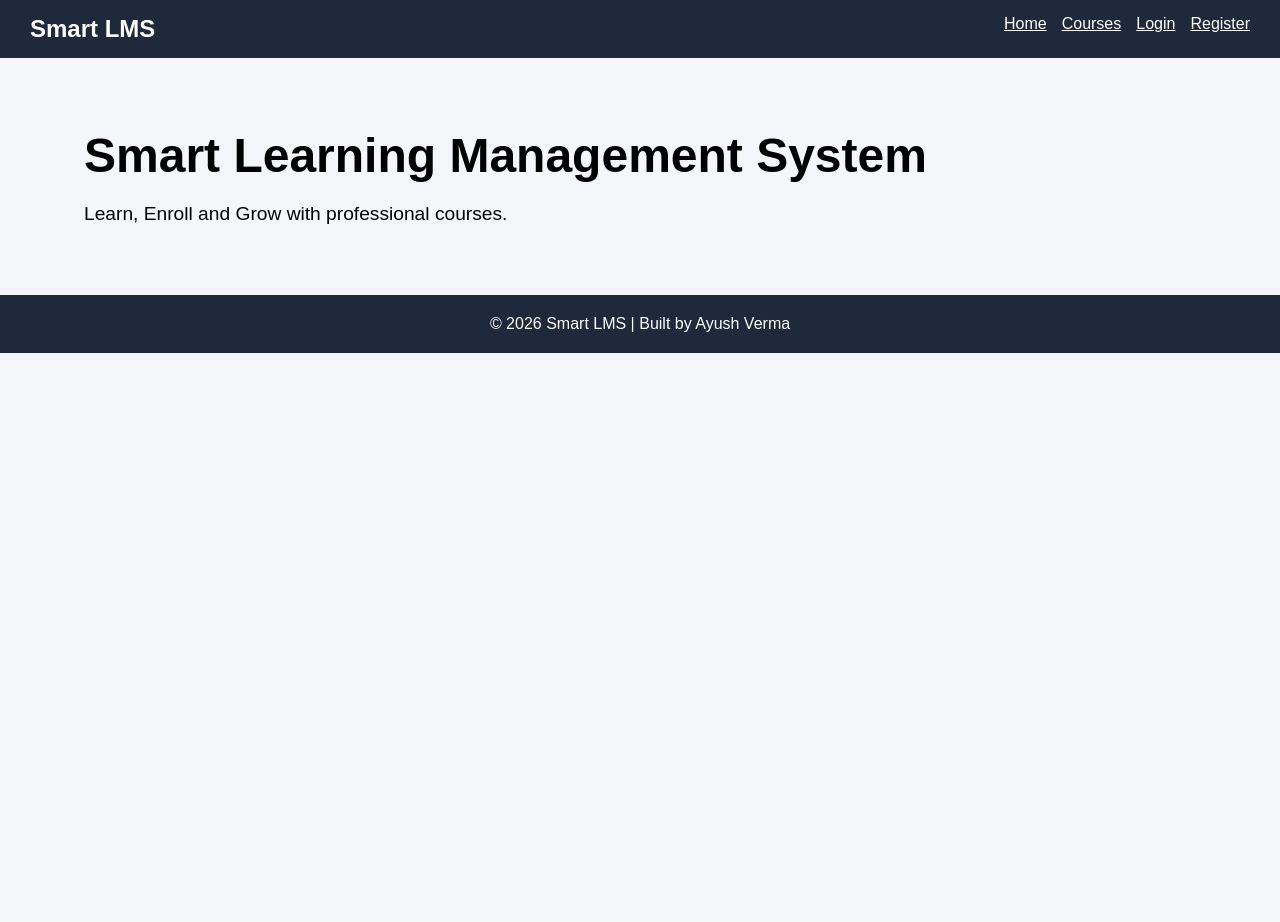
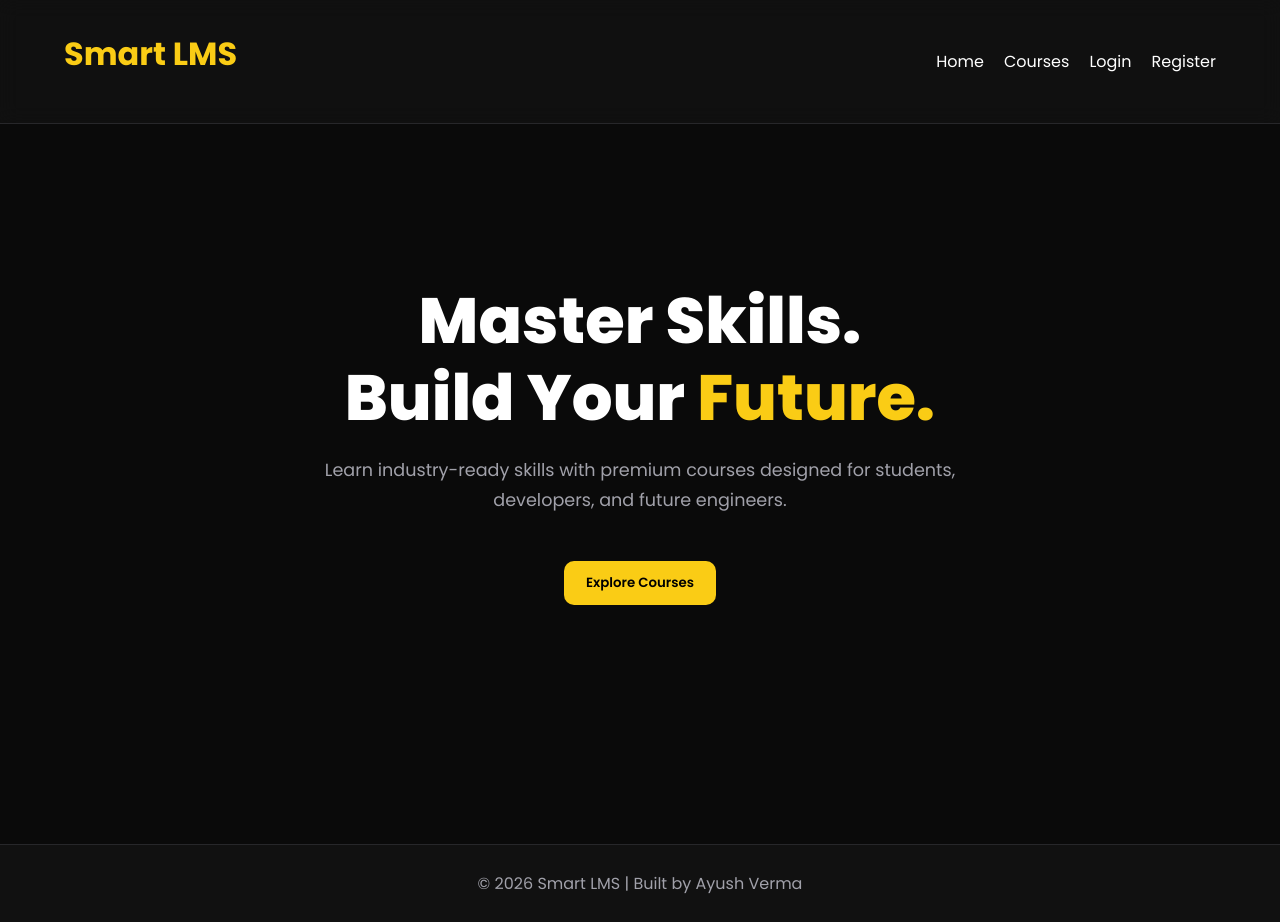
Before and after one commit to ayyush-gif/smart-learning-management-system, a React app in the folder frontend/: page / in a window 1280 px wide. Before the commit the page ends 800 px from the top, so only its background shows below. Built offline with nearby package versions, Linux system fonts and the light colour scheme; the HTML template or start-up script is replaced by a standard one.

Commit message:
Added premium dark UI

```diff
--- a/frontend/src/components/Footer.jsx
+++ b/frontend/src/components/Footer.jsx
@@ -1,16 +1,9 @@
 function Footer() {
   return (
-    <footer
-      style={{
-        marginTop: "50px",
-        padding: "20px",
-        textAlign: "center",
-        background: "#1e293b",
-        color: "white",
-      }}
-    >
+    <footer>
       <p>
-        © 2026 Smart LMS | Built by Ayush Verma
+        © 2026 Smart LMS | Built by
+        Ayush Verma
       </p>
     </footer>
   );
--- a/frontend/src/components/Navbar.jsx
+++ b/frontend/src/components/Navbar.jsx
@@ -15,68 +15,50 @@ function Navbar() {
   };
 
   return (
-    <nav
+    <nav>
+      <div
+        className="container"
         style={{
-        background: "#1e293b",
-        color: "white",
-        padding: "15px 30px",
           display: "flex",
           justifyContent: "space-between",
+          alignItems: "center",
         }}
       >
-      <h2>Smart LMS</h2>
-
-      <div>
-        <Link
-          to="/"
+        <h2
           style={{
-            color: "white",
-            marginRight: "15px",
+            color: "#facc15",
+            cursor: "pointer",
           }}
         >
-          Home
-        </Link>
+          Smart LMS
+        </h2>
 
-        <Link
-          to="/courses"
+        <div
           style={{
-            color: "white",
-            marginRight: "15px",
+            display: "flex",
+            gap: "20px",
+            alignItems: "center",
           }}
         >
+          <Link to="/">Home</Link>
+
+          <Link to="/courses">
             Courses
           </Link>
 
           {!user ? (
             <>
-            <Link
-              to="/login"
-              style={{
-                color: "white",
-                marginRight: "15px",
-              }}
-            >
+              <Link to="/login">
                 Login
               </Link>
 
-            <Link
-              to="/register"
-              style={{
-                color: "white",
-              }}
-            >
+              <Link to="/register">
                 Register
               </Link>
             </>
           ) : (
             <>
-            <Link
-              to="/dashboard"
-              style={{
-                color: "white",
-                marginRight: "15px",
-              }}
-            >
+              <Link to="/dashboard">
                 Dashboard
               </Link>
 
@@ -89,6 +71,7 @@ function Navbar() {
             </>
           )}
         </div>
+      </div>
     </nav>
   );
 }
--- a/frontend/src/index.css
+++ b/frontend/src/index.css
@@ -1,46 +1,237 @@
+/* Google Font */
+@import url("https://fonts.googleapis.com/css2?family=Poppins:wght@300;400;500;600;700;800&display=swap");
+
 * {
   margin: 0;
   padding: 0;
   box-sizing: border-box;
-  font-family: Arial, sans-serif;
+  font-family: "Poppins", sans-serif;
+}
+
+:root {
+  --bg-primary: #0a0a0a;
+  --bg-secondary: #111111;
+  --card-bg: #181818;
+  --accent: #facc15;
+  --accent-hover: #eab308;
+  --text-primary: #ffffff;
+  --text-secondary: #a1a1aa;
+  --border: #27272a;
+}
+
+html {
+  scroll-behavior: smooth;
 }
 
 body {
-  background-color: #f4f6f9;
+  background: var(--bg-primary);
+  color: var(--text-primary);
+  min-height: 100vh;
 }
 
+/* Container */
 .container {
   width: 90%;
   max-width: 1200px;
   margin: auto;
-  padding: 20px;
+  padding: 30px 0;
 }
 
-.card {
-  background: white;
-  padding: 20px;
-  margin: 15px 0;
-  border-radius: 10px;
-  box-shadow: 0px 2px 10px rgba(0,0,0,0.1);
+/* Navbar */
+nav {
+  background: rgba(17, 17, 17, 0.9);
+  backdrop-filter: blur(10px);
+  border-bottom: 1px solid var(--border);
+  position: sticky;
+  top: 0;
+  z-index: 1000;
 }
 
+nav a {
+  color: var(--text-primary);
+  text-decoration: none;
+  transition: 0.3s ease;
+}
+
+nav a:hover {
+  color: var(--accent);
+}
+
+/* Headings */
+h1 {
+  font-size: 3rem;
+  font-weight: 800;
+  margin-bottom: 15px;
+}
+
+h2 {
+  font-size: 2rem;
+  font-weight: 700;
+  margin-bottom: 15px;
+}
+
+h3 {
+  font-size: 1.3rem;
+  margin-bottom: 10px;
+}
+
+p {
+  color: var(--text-secondary);
+  line-height: 1.7;
+}
+
+/* Hero Section */
+.hero {
+  min-height: 80vh;
+  display: flex;
+  justify-content: center;
+  align-items: center;
+  text-align: center;
+  padding: 50px 20px;
+}
+
+.hero h1 {
+  font-size: 4rem;
+  line-height: 1.2;
+}
+
+.hero span {
+  color: var(--accent);
+}
+
+.hero p {
+  margin-top: 20px;
+  font-size: 1.1rem;
+  max-width: 700px;
+  margin-left: auto;
+  margin-right: auto;
+}
+
+/* Buttons */
 .btn {
-  background: #2563eb;
-  color: white;
+  background: var(--accent);
+  color: #000;
   border: none;
-  padding: 10px 15px;
-  border-radius: 6px;
+  padding: 12px 22px;
+  border-radius: 10px;
+  font-weight: 600;
   cursor: pointer;
+  transition: 0.3s ease;
+  margin-top: 15px;
 }
 
 .btn:hover {
-  background: #1d4ed8;
+  background: var(--accent-hover);
+  transform: translateY(-2px);
+}
+
+/* Cards */
+.card {
+  background: var(--card-bg);
+  border: 1px solid var(--border);
+  border-radius: 18px;
+  padding: 25px;
+  transition: all 0.3s ease;
+  overflow: hidden;
+}
+
+.card:hover {
+  transform: translateY(-6px);
+  border-color: var(--accent);
+  box-shadow: 0 10px 30px rgba(250, 204, 21, 0.15);
+}
+
+.card h2,
+.card h3 {
+  color: white;
+}
+
+.card p {
+  margin: 10px 0;
+}
+
+/* Forms */
+form {
+  width: 100%;
 }
 
 .input {
   width: 100%;
-  padding: 10px;
+  padding: 14px;
   margin: 10px 0;
-  border: 1px solid #ccc;
-  border-radius: 6px;
+  border-radius: 10px;
+  border: 1px solid var(--border);
+  background: #111;
+  color: white;
+  outline: none;
+  transition: 0.3s ease;
 }
+
+.input:focus {
+  border-color: var(--accent);
+}
+
+select.input {
+  cursor: pointer;
+}
+
+/* Dashboard Cards */
+.dashboard-card {
+  background: var(--card-bg);
+  border-radius: 15px;
+  padding: 20px;
+  border: 1px solid var(--border);
+}
+
+/* Grid */
+.course-grid {
+  display: grid;
+  grid-template-columns: repeat(
+    auto-fit,
+    minmax(300px, 1fr)
+  );
+  gap: 25px;
+}
+
+/* Footer */
+footer {
+  margin-top: 80px;
+  border-top: 1px solid var(--border);
+  background: #111;
+  color: var(--text-secondary);
+  text-align: center;
+  padding: 25px;
+}
+
+/* Scrollbar */
+::-webkit-scrollbar {
+  width: 8px;
+}
+
+::-webkit-scrollbar-track {
+  background: #111;
+}
+
+::-webkit-scrollbar-thumb {
+  background: var(--accent);
+  border-radius: 20px;
+}
+
+/* Responsive */
+@media (max-width: 768px) {
+  h1 {
+    font-size: 2.3rem;
+  }
+
+  .hero h1 {
+    font-size: 2.7rem;
+  }
+
+  h2 {
+    font-size: 1.7rem;
+  }
+
+  .container {
+    width: 95%;
+  }
+}
--- a/frontend/src/pages/Home.jsx
+++ b/frontend/src/pages/Home.jsx
@@ -1,25 +1,36 @@
+import { Link } from "react-router-dom";
+
 function Home() {
   return (
-    <div className="container">
-      <h1
-        style={{
-          marginTop: "50px",
-          fontSize: "3rem",
-        }}
-      >
-        Smart Learning Management System
-      </h1>
+    <section className="hero">
+      <div className="container">
+        <h1>
+          Master Skills.
+          <br />
+          Build Your
+          <span> Future.</span>
+        </h1>
 
-      <p
-        style={{
-          marginTop: "20px",
-          fontSize: "1.2rem",
-        }}
-      >
-        Learn, Enroll and Grow with
-        professional courses.
-      </p>
-    </div>
+        <p>
+          Learn industry-ready skills with
+          premium courses designed for
+          students, developers, and future
+          engineers.
+        </p>
+
+        <div
+          style={{
+            marginTop: "30px",
+          }}
+        >
+          <Link to="/courses">
+            <button className="btn">
+              Explore Courses
+            </button>
+          </Link>
+        </div>
+      </div>
+    </section>
   );
 }
 
```
Lines whose indentation alone changed are shown as unchanged.
